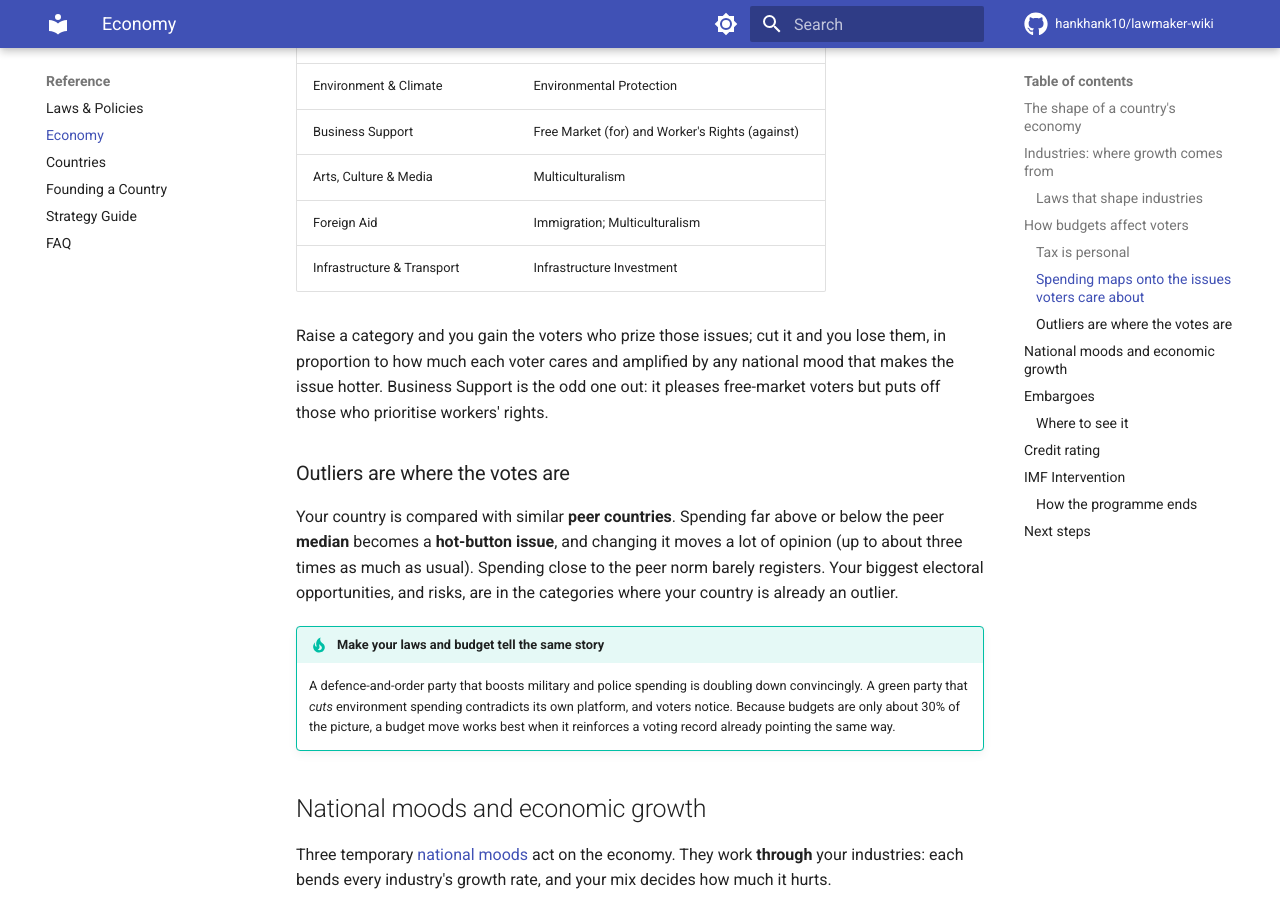
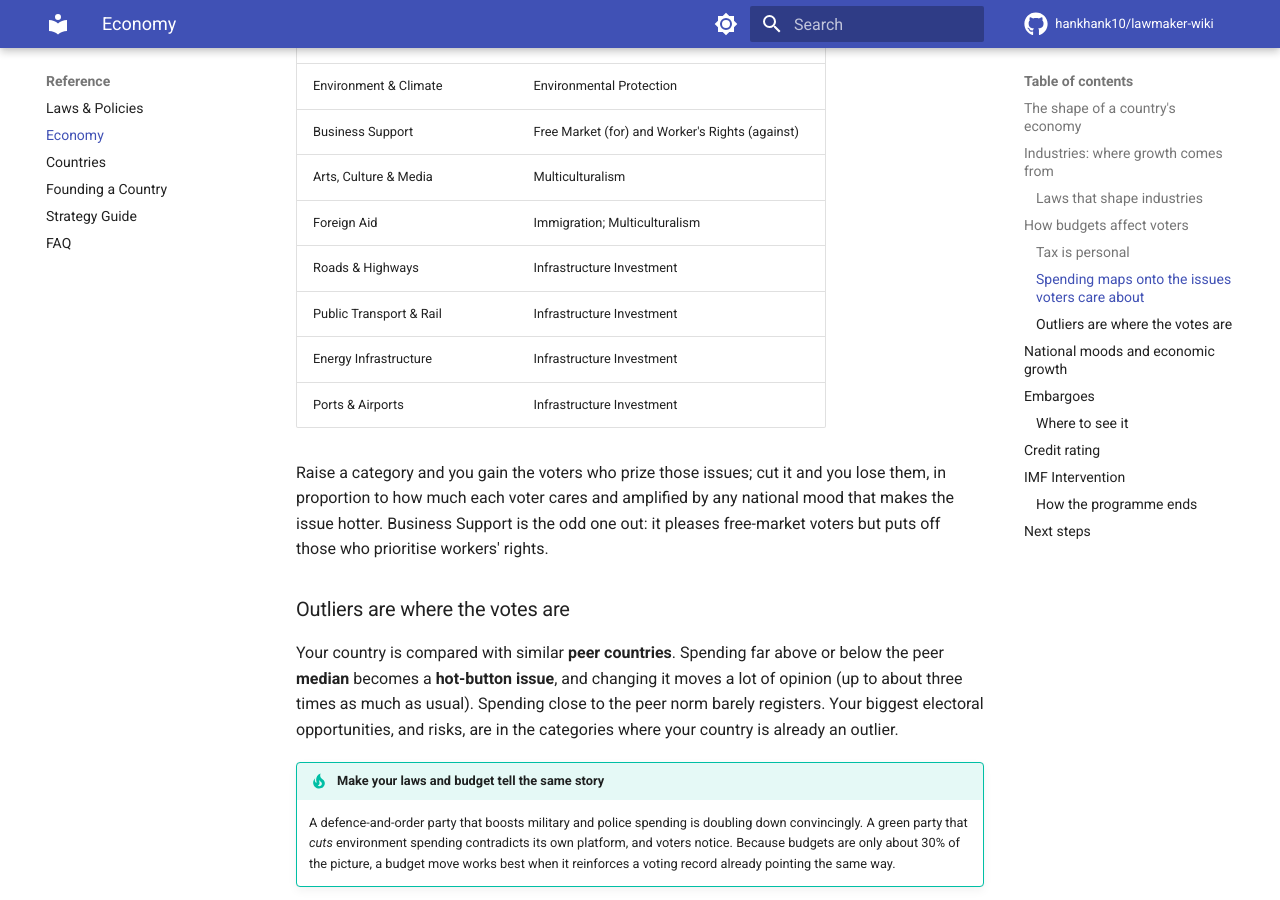
Before and after one commit to hankhank10/lawmaker-wiki, an MkDocs documentation site: the page built from docs/gameplay/economy.md, in a window 1280 px wide and 900 px high, scrolled down 2503 px. Built offline with MkDocs 1.6.1 and Material for MkDocs 9.7.7, drawn with Linux system fonts in a browser that asks for light colours; comment, search, counter and statistics services are not loaded.

Commit message:
📝 Sync from private repo
Auto-synced from hankhank10/lawmaker/game-manual

```diff
--- a/docs/gameplay/economy.md
+++ b/docs/gameplay/economy.md
@@ -54,7 +54,10 @@ Each spending area speaks to issues voters already hold opinions on:
 | Business Support | Free Market (for) and Worker's Rights (against) |
 | Arts, Culture & Media | Multiculturalism |
 | Foreign Aid | Immigration; Multiculturalism |
-| Infrastructure & Transport | Infrastructure Investment |
+| Roads & Highways | Infrastructure Investment |
+| Public Transport & Rail | Infrastructure Investment |
+| Energy Infrastructure | Infrastructure Investment |
+| Ports & Airports | Infrastructure Investment |
 
 Raise a category and you gain the voters who prize those issues; cut it and you lose them, in proportion to how much each voter cares and amplified by any national mood that makes the issue hotter. Business Support is the odd one out: it pleases free-market voters but puts off those who prioritise workers' rights.
 
```
